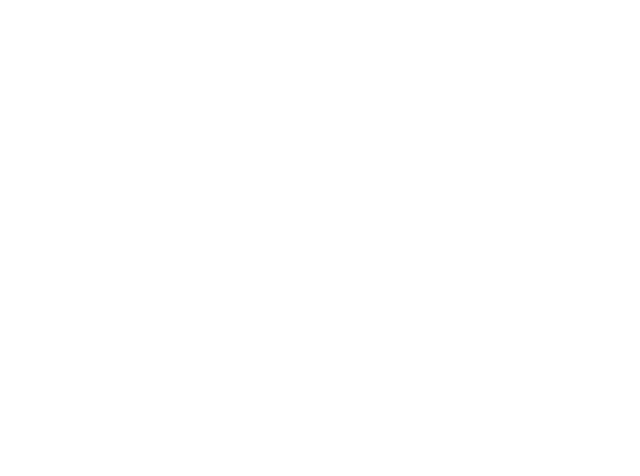
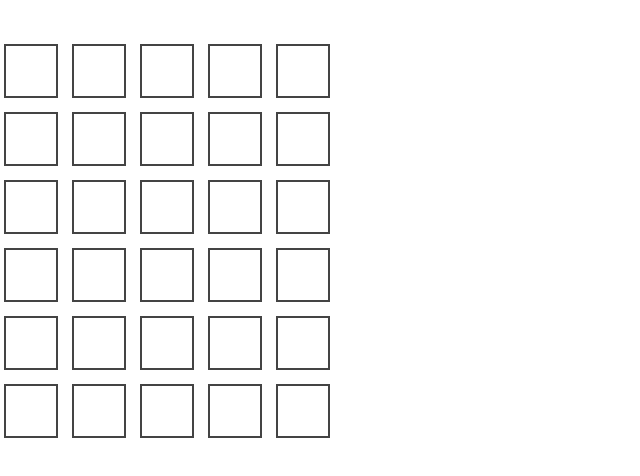
Before and after one commit to PlamenKMihaylov/wordle, a React app in the folder wordle/: page / in a window 1280 px wide. Shown: the top 476 px of the page, without its empty margins (0-640 px from the left). Built offline with nearby package versions, Linux system fonts and the light colour scheme; the HTML template or start-up script is replaced by a standard one.

Commit message:
Added Grid and LetterCell and basic typing/submit/deleting logic

```diff
--- a/wordle/src/App.tsx
+++ b/wordle/src/App.tsx
@@ -1,5 +1,40 @@
+import { useState, useEffect } from 'react';
+import { Grid } from './components/Grid';
 import './index.css';
 
 export default function App() {
-  return <div></div>;
+  const [currentGuess, setCurrentGuess] = useState("");
+  const [guesses, setGuesses] = useState<string[]>([]);
+
+  useEffect(() => {
+    function handleKeydown(e: KeyboardEvent) {
+      const key = e.key;
+
+      // letter A-Z
+      if (/^[a-zA-Z]$/.test(key)) {
+        if (currentGuess.length < 5) {
+          setCurrentGuess(prev => prev + key.toLowerCase());
+        }
+      }
+
+      if(key === "Backspace") {
+        setCurrentGuess(prev => prev.slice(0, -1));
+      }
+
+      if(key === "Enter") {
+        if(currentGuess.length === 5) {
+          setGuesses(guesses => [...guesses, currentGuess]);
+          setCurrentGuess("");
+        }
+      }
+    }
+
+    window.addEventListener("keydown", handleKeydown);
+    return () => window.removeEventListener("keydown", handleKeydown);
+  }, [currentGuess]);
+  return (
+    <div>
+      <Grid guesses={guesses} currentGuess={currentGuess} />
+    </div>
+  );
 }
--- /dev/null
+++ b/wordle/src/components/Grid.tsx
@@ -0,0 +1,51 @@
+import { LetterCell } from "./LetterCell";
+
+type Props = {
+    guesses: string[];
+    currentGuess: string;
+};
+
+export function Grid({ guesses, currentGuess }: Props) {
+    const rows = 6;
+    const cols = 5;
+
+    return (
+        <div className="grid">
+            {Array(rows).fill(undefined).map((_, r) => {
+                if (r < guesses.length) {
+                    const guess = guesses[r];
+                    return (
+                        <div className="row" key={r}>
+                            {guess.split("").map((ch: string, i: number) => (
+                                <LetterCell key={i} letter={ch} />
+                            ))}
+                        </div>
+                    );
+                }
+
+                if (r === guesses.length) {
+                    return (
+                        <div className="row" key={r}>
+                            {/*typed cells*/}
+                            {currentGuess.split('').map((ch,i) => (
+                                <LetterCell key={i} letter={ch}/>
+                            ))}
+                            {/*empty cells*/}
+                            {Array(cols - currentGuess.length).fill(undefined).map((_, i) => (
+                                <LetterCell key={"e" + i}/>
+                            ))}
+                        </div>
+                    );
+                }
+
+                return (
+                    <div className="row" key={r}>
+                        {Array(cols).fill(undefined).map((_,c) => (
+                            <LetterCell key={c} />
+                        ))}
+                    </div>
+                );
+            })}
+        </div>
+    );
+}
--- /dev/null
+++ b/wordle/src/components/LetterCell.tsx
@@ -0,0 +1,16 @@
+type LetterState = "correct" | "absent" | "present" | "empty";
+
+type Props = {
+    letter?: string;
+    state?: LetterState;
+};
+
+export function LetterCell({ letter = "", state = "empty" }: Props) {
+    return (
+        <div className="cell"
+            data-state={state}
+        >
+            {letter}
+        </div>
+    )
+}
--- a/wordle/src/index.css
+++ b/wordle/src/index.css
@@ -2,3 +2,28 @@
   margin: 0;
   font-family: sans-serif;
 }
+
+.cell {
+  width: 50px;
+  height: 50px;
+  border: 2px solid #444;
+  display: flex;
+  justify-content: center;
+  align-items: center;
+  font-size: 24px;
+  text-transform: uppercase;
+  font-weight: bold;
+  margin: 4px;
+}
+
+.grid {
+  display: flex;
+  flex-direction: column;
+  gap: 6px;
+  margin-top: 40px;
+}
+
+.row {
+  display: flex;
+  gap: 6px;
+}
```
